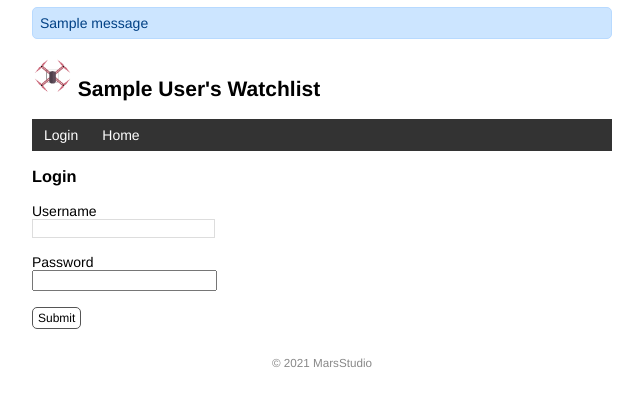
After one commit to TANSixu/flaskProject, a Flask app: page /login in a window 1280 px wide. The commit adds this page. Shown: the top 406 px of the page, without its empty margins (318-961 px from the left). Run offline with Flask 2, Linux system fonts and the light colour scheme; tables that the repository leaves empty hold one stand-in row (values such as "Sample post"); one stand-in notice (Sample message) is shown.

Commit message:
user authentication and flask-login

```diff
--- a/app.py
+++ b/app.py
@@ -1,19 +1,41 @@
 from flask import Flask
-from flask import escape, url_for, render_template
+from flask import escape, url_for, render_template, request, redirect, flash
 from flask_sqlalchemy import SQLAlchemy
 import click
 import os
+from werkzeug.security import generate_password_hash, check_password_hash
+from flask_login import LoginManager
+from flask_login import UserMixin
+from flask_login import login_required, logout_user, current_user
+
+
 
 app = Flask(__name__)
 
 app.config['SQLALCHEMY_DATABASE_URI']='sqlite:///'+os.path.join(app.root_path, 'data.db')
 app.config['SQLALCHEMY_TRACK_MODIFICATIONS']=False
+#todo:
+app.config['SECRET_KEY']='dev'
+login_manager=LoginManager(app)
+login_manager.login_view='login'
 
 db=SQLAlchemy(app)
 
-class User(db.Model):
+@login_manager.user_loader
+def load_user(user_id):
+    user=User.query.get(int(user_id))
+    return user
+
+class User(db.Model, UserMixin):
     id=db.Column(db.Integer, primary_key=True)
     name=db.Column(db.String(20))
+    username=db.Column(db.String(20))
+    password_hash=db.Column(db.String(128))
+
+    def set_password(self, password):
+        self.password_hash=generate_password_hash(password)
+    def validate_password(self, password):
+        return check_password_hash(self.password_hash, password)
 
 class Movie(db.Model):
     id=db.Column(db.Integer, primary_key=True)
@@ -39,6 +61,26 @@ def test_url_for():
 def inject_user():
     user=User.query.first()
     return dict(user=user)
+
+@app.cli.command()
+@click.option('--username', prompt=True, help='The username to login.')
+@click.option('--password', prompt=True, hide_input=True, confirmation_prompt=True, help='The password used to login.')
+def admin(username, password):
+    db.create_all()
+
+    user=User.query.first()
+    if user is not None:
+        click.echo('Updating user...')
+        user.username=username
+        user.set_password(password)
+    else:
+        click.echo('Creating user...')
+        user=User(username=username, name='Admin')
+        user.set_password(password)
+        db.session.add(user)
+    db.session.commit()
+    click.echo('All done.')
+
 
 def forge():
     db.create_all()
@@ -69,12 +111,100 @@ def page_not_found(e):
     # user=User.query.first()
     return render_template('404.html'),404
 
+@app.route('/movie/edit/<int:movie_id>', methods=['GET', 'POST'])
+@login_required
+def edit(movie_id):
+    movie=Movie.query.get_or_404(movie_id)
 
-@app.route('/')
+    if request.method == 'POST':
+        title=request.form['title']
+        year=request.form['year']
+
+        if not title or not year or len(year) > 4 or len(title) > 60:
+            flash('Invalid input.')
+            return redirect(url_for('index'))
+        movie.title=title
+        movie.year=year
+        db.session.commit()
+        flash('Item updated.')
+        return redirect(url_for('index'))
+    return render_template('edit.html', movie=movie)
+
+
+@app.route('/login', methods=['GET','POST'])
+def login():
+    if request.method=='POST':
+        username=request.form['username']
+        password=request.form['password']
+
+        if not username or not password:
+            flash('Invalid input.')
+            return redirect(url_for('login'))
+        user=User.query.first()
+
+        if username==user.username and user.validate_password(password):
+            login(user)
+            flash('Login success.')
+            return redirect(url_for('index'))
+
+        flash('Invalid username or password.')
+        return redirect(url_for('login'))
+    return render_template('login.html')
+
+@app.route('/logout')
+@login_required
+def logout():
+    logout_user()
+    flash('Goodbye.')
+    return redirect(url_for('index'))
+
+
+@app.route('/', methods=['GET', 'POST'])
 def index():
     # user=User.query.first()
+    if request.method == 'POST':
+        if not current_user.is_authenticated:
+            return redirect(url_for('index'))
+        title=request.form.get('title')
+        year=request.form.get('year')
+        if not title or not year or len(year)>4 or len(title)>60:
+            flash('Invalid input.')
+            return redirect(url_for('index'))
+        movie=Movie(title=title, year=year)
+        db.session.add(movie)
+        db.session.commit()
+        flash('Item created.')
+        return redirect(url_for('index'))
+
     movies=Movie.query.all()
     return render_template('index.html',movies=movies)
 
+
+
+@app.route('/movie/delete/<int:movie_id>', methods=['post'])
+@login_required
+def delete(movie_id):
+    movie=Movie.query.get_or_404(movie_id)
+    db.session.delete(movie)
+    db.session.commit()
+    flash('Item deleted.')
+    return redirect(url_for('index'))
+
+@app.route('/settings', methods=['GET', 'POST'])
+@login_required
+def settings():
+    if request.method=='POST':
+        name=request.form['name']
+
+        if not name or len(name)>20:
+            flash('Invalid input')
+            return redirect(url_for('settings'))
+        current_user.name=name
+
+        db.session.commit()
+        flash('Settings updated')
+        return redirect(url_for('index'))
+    return render_template('settrings.html')
+
 if __name__ == '__main__':
     app.run()
--- a/static/style.css
+++ b/static/style.css
@@ -84,3 +84,50 @@ nav li a:hover {
     border-radius: 5px;
     padding: 3px 5px;
 }
+
+/* 覆盖某些浏览器对 input 元素定义的字体 */
+input[type=submit] {
+    font-family: inherit;
+}
+
+input[type=text] {
+    border: 1px solid #ddd;
+}
+
+input[name=year] {
+    width: 50px;
+}
+
+.btn {
+    font-size: 12px;
+    padding: 3px 5px;
+    text-decoration: none;
+    cursor: pointer;
+    background-color: white;
+    color: black;
+    border: 1px solid #555555;
+    border-radius: 5px;
+}
+
+.btn:hover {
+    text-decoration: none;
+    background-color: black;
+    color: white;
+    border: 1px solid black;
+}
+
+.alert {
+    position: relative;
+    padding: 7px;
+    margin: 7px 0;
+    border: 1px solid transparent;
+    color: #004085;
+    background-color: #cce5ff;
+    border-color: #b8daff;
+    border-radius: 5px;
+
+}
+
+.inline-form {
+    display: inline;
+}
--- a/templates/base.html
+++ b/templates/base.html
@@ -10,12 +10,23 @@
     {% endblock %}
 </head>
 <body>
+    {% for message in get_flashed_messages() %}
+    <div class="alert">
+        {{ message }}
+    </div>
+    {% endfor %}
     <h2>
         <img alt="Avatar" class="avatar" src="{{ url_for('static', filename='images/uva2.png') }}">
         {{ user.name }}'s Watchlist
     </h2>
     <nav>
         <ul>
+            {% if current_user.is_authenticated %}
+            <li><a href="{{ url_for('settings') }}">Settings</a></li>
+            <li><a href="{{ url_for('logout') }}">Logout</a></li>
+            {% else %}
+            <li><a href="{{ url_for('login') }}">Login</a></li>
+            {% endif %}
             <li><a href="{{ url_for('index') }}">Home</a></li>
         </ul>
     </nav>
--- /dev/null
+++ b/templates/login.html
@@ -0,0 +1,13 @@
+{% extends 'base.html' %}
+
+{% block content %}
+<h3>Login</h3>
+<form method="post">
+    Username<br>
+    <input type="text" name="username" required><br><br>
+    Password<br>
+    <!-- 密码输入框的 type 属性使用 password，会将输入值显示为圆点 -->
+    <input type="password" name="password" required><br><br>
+    <input class="btn" type="submit" name="submit" value="Submit">
+</form>
+{% endblock %}
```
Also changed, not shown: templates/edit.html (added, +10 -0 lines), templates/index.html (+13 -0 lines), templates/settings.html (added, +9 -0 lines).
